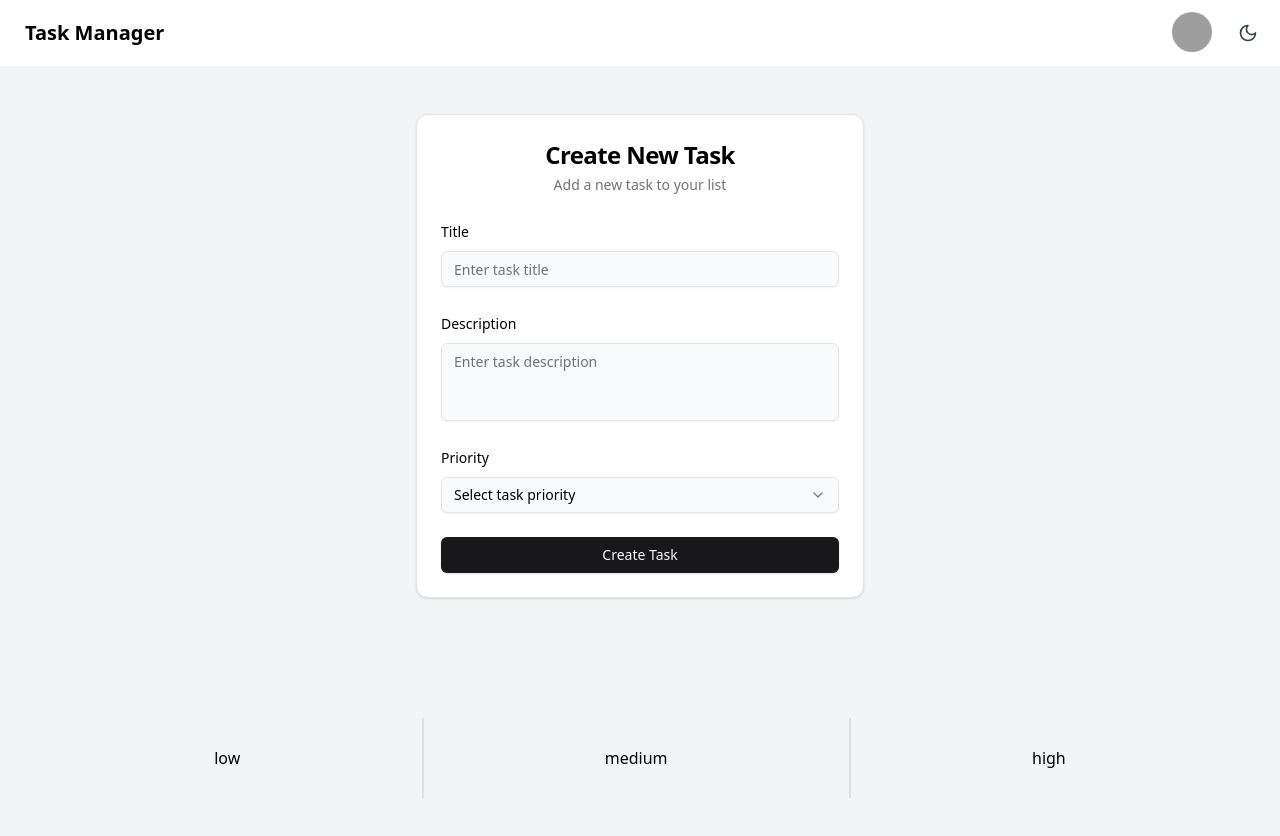
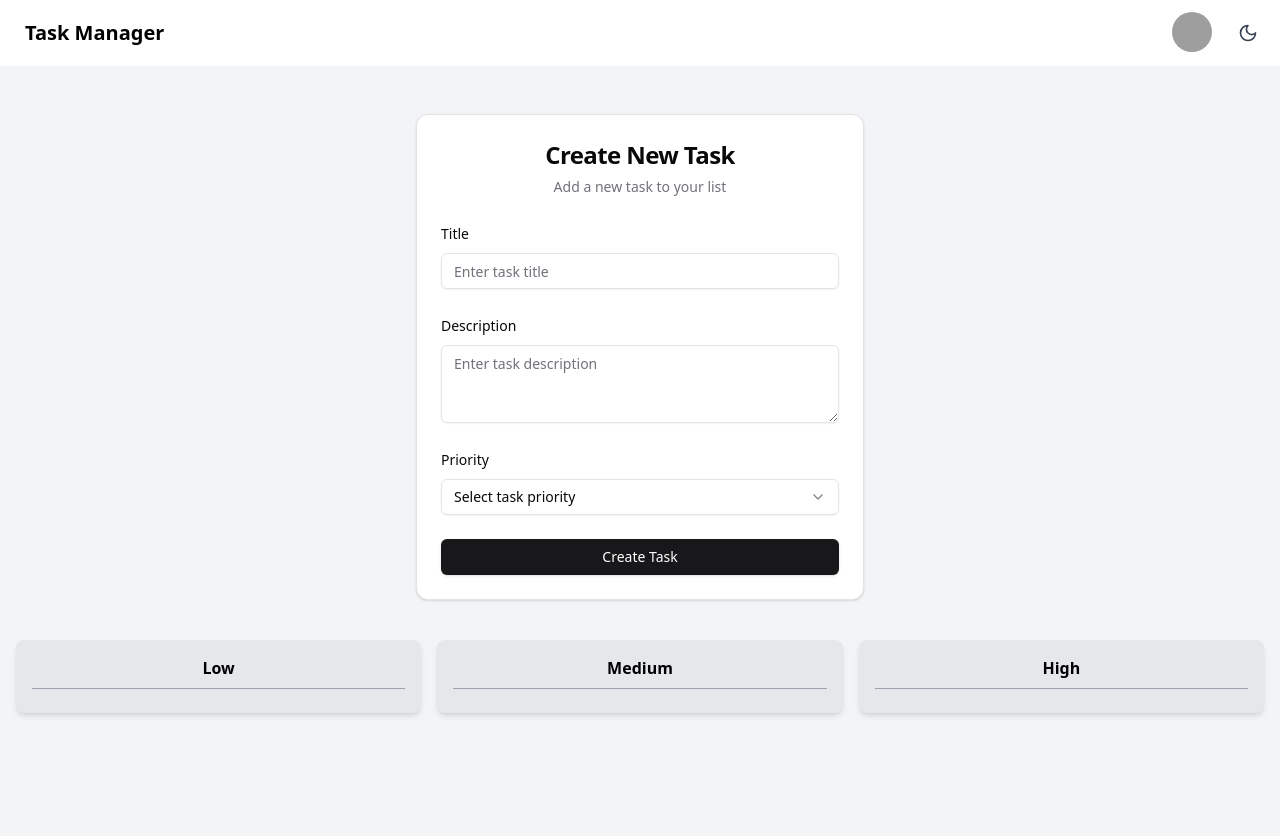
Before and after one commit to jaskamal2724/task-management, a React (Vite) app in the folder client/: page /dashboard in a window 1280 px wide. Shown: the top 836 px of the page. Built offline with nearby package versions, Linux system fonts and the light colour scheme; grey boxes are pictures that could not be loaded.

Commit message:
dashboard changes

```diff
--- a/client/package.json
+++ b/client/package.json
@@ -21,6 +21,8 @@
     "clsx": "^2.1.1",
     "lucide-react": "^0.474.0",
     "react": "^18.3.1",
+    "react-dnd": "^16.0.1",
+    "react-dnd-html5-backend": "^16.0.1",
     "react-dom": "^18.3.1",
     "react-hook-form": "^7.54.2",
     "react-router-dom": "^7.1.5",
--- a/client/src/components/Userdashboard.jsx
+++ b/client/src/components/Userdashboard.jsx
@@ -2,28 +2,66 @@ import { useState, useEffect } from "react";
 import { zodResolver } from "@hookform/resolvers/zod";
 import { useForm } from "react-hook-form";
 import { z } from "zod";
+import { DndProvider, useDrag, useDrop } from "react-dnd";
+import { HTML5Backend } from "react-dnd-html5-backend";
 
 import { Button } from "./ui/button";
 import { Form, FormControl, FormField, FormItem, FormLabel, FormMessage } from "./ui/form";
 import { Input } from "./ui/input";
 import { Textarea } from "./ui/textarea";
 import { Select, SelectContent, SelectItem, SelectTrigger, SelectValue } from "./ui/select";
-import { Card, CardHeader, CardTitle, CardDescription, CardContent, CardFooter } from "./ui/card";
+import { Card, CardHeader, CardTitle, CardDescription, CardContent } from "./ui/card";
 
 const formSchema = z.object({
-  title: z.string().min(2, {
-    message: "Title must be at least 2 characters.",
-  }),
-  description: z.string().min(10, {
-    message: "Description must be at least 10 characters.",
-  }),
-  priority: z.string({
-    required_error: "Please select a task priority.",
-  }),
+  title: z.string().min(2, { message: "Title must be at least 2 characters." }),
+  description: z.string().min(10, { message: "Description must be at least 10 characters." }),
+  priority: z.string({ required_error: "Please select a task priority." }),
 });
+
+const ItemType = { TASK: "task" };
+
+const Task = ({ task, index, moveTask }) => {
+  const [{ isDragging }, drag] = useDrag(() => ({
+    type: ItemType.TASK,
+    item: { task, index },
+    collect: (monitor) => ({ isDragging: monitor.isDragging() }),
+  }));
+
+  return (
+    <div
+      ref={drag}
+      className={`p-2 mt-2 rounded bg-blue-300 text-black cursor-pointer shadow-md ${
+        isDragging ? "opacity-50" : "opacity-100"
+      }`}
+    >
+      <p>{task.title}</p>
+    </div>
+  );
+};
+
+const PriorityColumn = ({ priority, tasks, moveTask }) => {
+  const [, drop] = useDrop({
+    accept: ItemType.TASK,
+    drop: (item) => moveTask(item.task, priority),
+  });
+
+  return (
+    <div
+      ref={drop}
+      className="p-4 rounded-lg shadow-md transition-colors duration-300 bg-gray-200 dark:bg-gray-700 text-black dark:text-white"
+    >
+      <h3 className="text-center font-semibold capitalize">{priority}</h3>
+      <hr className="my-2 border-gray-400" />
+      {tasks.map((task, index) => (
+        <Task key={task.id} task={task} index={index} moveTask={moveTask} />
+      ))}
+    </div>
+  );
+};
 
 const TaskForm = () => {
   const [theme, setTheme] = useState("light");
+  const [tasks, setTasks] = useState({ low: [], medium: [], high: [] });
 
   useEffect(() => {
     const currentTheme = document.documentElement.getAttribute("data-theme") || "light";
@@ -41,33 +79,36 @@ const TaskForm = () => {
 
   const form = useForm({
     resolver: zodResolver(formSchema),
-    defaultValues: {
-      title: "",
-      description: "",
-      priority: "",
-    },
+    defaultValues: { title: "", description: "", priority: "" },
   });
 
   const onSubmit = (values) => {
-    console.log(values);
+    setTasks((prev) => ({
+      ...prev,
+      [values.priority]: [...prev[values.priority], { id: Date.now().toString(), ...values }],
+    }));
+    form.reset();
+  };
+
+  const moveTask = (task, newPriority) => {
+    setTasks((prev) => {
+      const updatedTasks = { ...prev };
+      Object.keys(updatedTasks).forEach((priority) => {
+        updatedTasks[priority] = updatedTasks[priority].filter((t) => t.id !== task.id);
+      });
+      updatedTasks[newPriority].push(task);
+      return updatedTasks;
+    });
   };
 
   return (
-    <div
-      className={`min-h-screen p-4 transition-colors duration-300 ${
-        theme === "light" ? "bg-gray-100 text-black" : "bg-gray-900 text-white"
-      }`}
-    >
-      <Card
-        className={`w-full max-w-md mx-auto mt-8 overflow-hidden transition-shadow duration-300 ${
-          theme === "light" ? "bg-white text-black" : "bg-gray-800 text-white"
-        }`}
-      >
-        <CardHeader className="space-y-1">
-          <CardTitle className="text-center text-2xl font-bold">Create New Task</CardTitle>
+    <DndProvider backend={HTML5Backend}>
+      <div className={`min-h-screen p-4 ${theme === "light" ? "bg-gray-100 text-black" : "bg-gray-900 text-white"}`}>
+        <Card className={`w-full max-w-md mx-auto mt-8 ${theme === "light" ? "bg-white" : "bg-gray-800"}`}>
+          <CardHeader>
+            <CardTitle className="text-center text-2xl">Create New Task</CardTitle>
             <CardDescription className="text-center">Add a new task to your list</CardDescription>
           </CardHeader>
-
           <CardContent>
             <Form {...form}>
               <form onSubmit={form.handleSubmit(onSubmit)} className="space-y-6">
@@ -78,11 +119,7 @@ const TaskForm = () => {
                     <FormItem>
                       <FormLabel>Title</FormLabel>
                       <FormControl>
-                      <Input
-                        placeholder="Enter task title"
-                        {...field}
-                        className={`backdrop-blur-sm ${theme === "light" ? "bg-gray-50" : "bg-gray-700 text-white"}`}
-                      />
+                        <Input placeholder="Enter task title" {...field} />
                       </FormControl>
                       <FormMessage />
                     </FormItem>
@@ -95,12 +132,7 @@ const TaskForm = () => {
                     <FormItem>
                       <FormLabel>Description</FormLabel>
                       <FormControl>
-                      <Textarea
-                        placeholder="Enter task description"
-                        {...field}
-                        className={`resize-none backdrop-blur-sm ${theme === "light" ? "bg-gray-50" : "bg-gray-700 text-white"}`}
-                        rows={3}
-                      />
+                        <Textarea placeholder="Enter task description" {...field} rows={3} />
                       </FormControl>
                       <FormMessage />
                     </FormItem>
@@ -114,52 +146,35 @@ const TaskForm = () => {
                       <FormLabel>Priority</FormLabel>
                       <Select onValueChange={field.onChange} defaultValue={field.value}>
                         <FormControl>
-                        <SelectTrigger className={`${theme === "light" ? "bg-gray-50" : "bg-gray-700 text-white"}`}>
+                          <SelectTrigger>
                             <SelectValue placeholder="Select task priority" />
                           </SelectTrigger>
                         </FormControl>
                         <SelectContent>
-                        <SelectItem  value="low">Low</SelectItem>
-                        <SelectItem  value="medium">Medium</SelectItem>
-                        <SelectItem  value="high">High</SelectItem>
+                          <SelectItem value="low">Low</SelectItem>
+                          <SelectItem value="medium">Medium</SelectItem>
+                          <SelectItem value="high">High</SelectItem>
                         </SelectContent>
                       </Select>
                       <FormMessage />
                     </FormItem>
                   )}
                 />
+                <Button type="submit" className="w-full bg-primary text-white">
+                  Create Task
+                </Button>
               </form>
             </Form>
           </CardContent>
-        <CardFooter>
-          <Button
-            type="submit"
-            onClick={form.handleSubmit(onSubmit)}
-            className="w-full bg-primary hover:bg-primary/90 text-primary-foreground transition-colors duration-300"
-          >
-            Create Task
-          </Button>
-        </CardFooter>
         </Card>
 
-      <div className="mt-20 p-10 flex w-full transition-colors">
-
-        <div className="card  rounded-box grid h-20 flex-grow place-items-center">
-            <h3>low</h3>
-        </div>
-
-        <div className="divider divider-horizontal"></div>
-        <div className="card  rounded-box grid h-20 flex-grow place-items-center">
-            <h3>medium</h3>
-        </div>
-
-        <div className="divider divider-horizontal"></div>
-        <div className="card  rounded-box grid h-20 flex-grow place-items-center">
-            <h3>high</h3>
+        <div className="mt-10 grid grid-cols-3 gap-4">
+          {Object.keys(tasks).map((priority) => (
+            <PriorityColumn key={priority} priority={priority} tasks={tasks[priority]} moveTask={moveTask} />
+          ))}
         </div>
       </div>
-
-    </div>
+    </DndProvider>
   );
 };
 
```
Also changed, not shown: 1 other file (tests, documents, lock files or other folders). Lines whose indentation alone changed are shown as unchanged.
